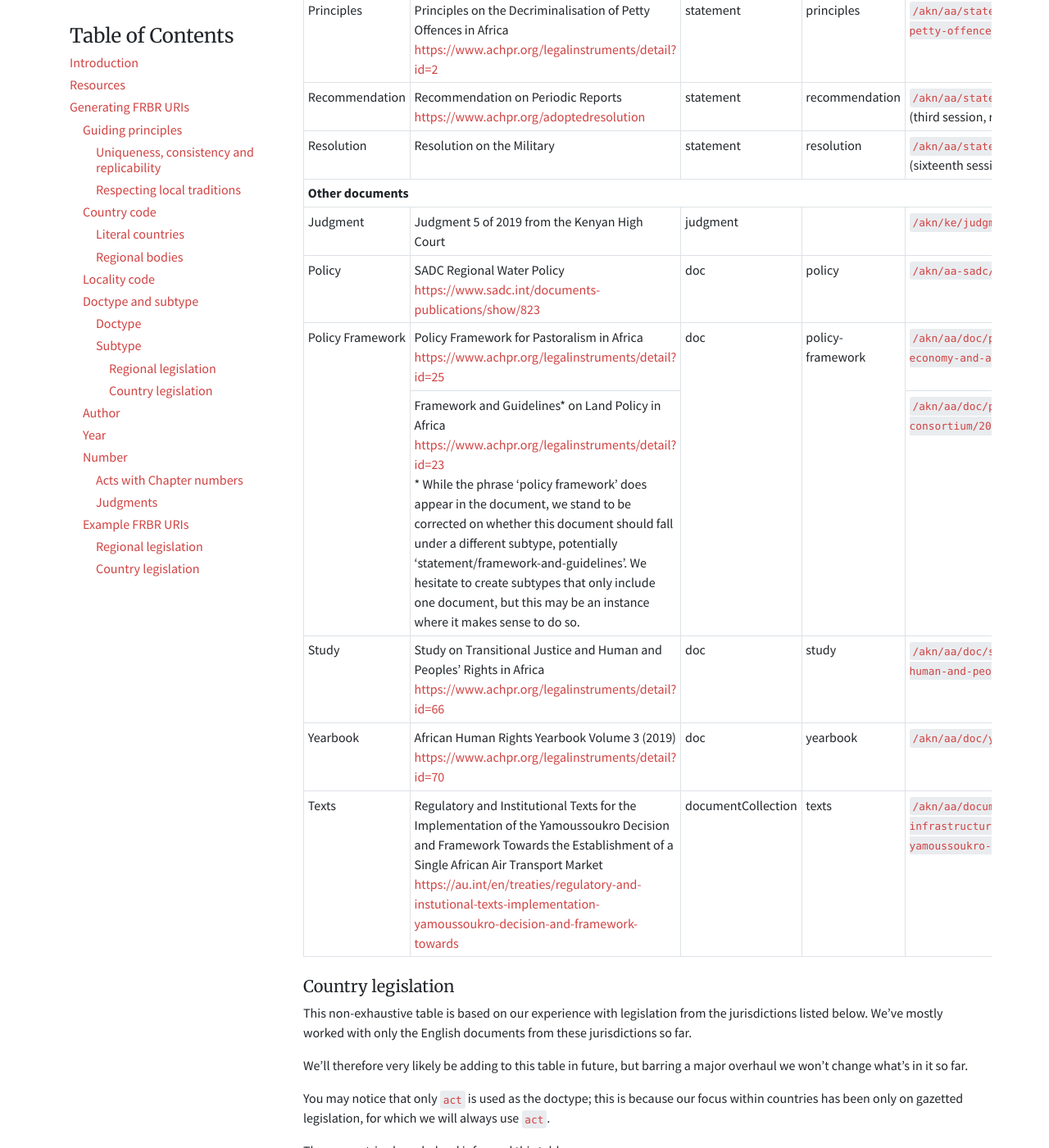
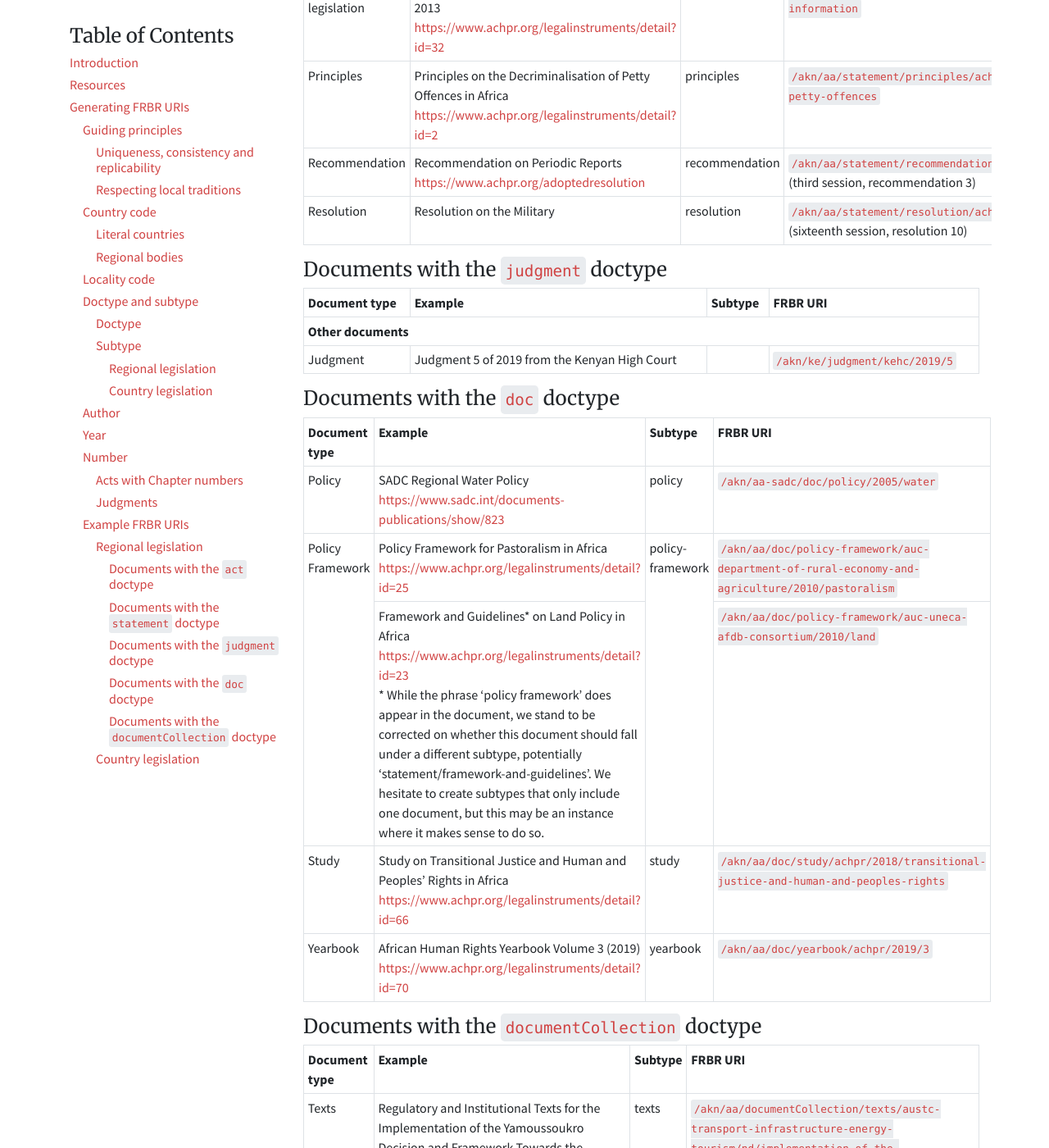
Before and after one commit to laws-africa/laws-africa.github.io, a Jekyll site: the page built from _publications/akn4africa-recommendation.markdown, in a window 1280 px wide and 1400 px high, scrolled down 10208 px. Shown: the whole window at 82% size. Built offline with Jekyll 4.4.1, drawn with Linux system fonts in a browser that asks for light colours; nearby versions of some CDN libraries; some of the changed text lies outside the part shown.

Commit message:
reconfigure tables: headings, take up less horizontal space

```diff
--- a/_publications/akn4africa-recommendation.markdown
+++ b/_publications/akn4africa-recommendation.markdown
@@ -231,29 +231,25 @@ The tables below aim to include all known document types but will certainly fail
 * ECOWAS doctypes list compiled from [https://www.ecowas.int/ecowas-law/](https://www.ecowas.int/ecowas-law/).
 * SADC doctypes list compiled from [https://www.sadc.int/documents-publications/](https://www.sadc.int/documents-publications/).
 
+#### Documents with the <code>act</code> doctype
+
 <table class="table table-sm table-bordered">
   <tr>
     <th>Document type</th>
     <th>Example</th>
-    <th>Doctype</th>
     <th>Subtype</th>
     <th>FRBR URI</th>
-  </tr>
-  <tr>
-    <th colspan="5">Documents with the <code>act</code> doctype</th>
   </tr>
   <tr>
     <td>Act</td>
     <td>East African Community One Stop Border Posts Act, 2016
 <br><a href="https://www.eac.int/documents/category/acts-of-the-community">https://www.eac.int/documents/category/acts-of-the-community</a></td>
-    <td>act</td>
     <td></td>
     <td><code>/akn/aa-eac/act/2016/one-stop-border-posts</code></td>
   </tr>
   <tr>
     <td rowspan="2">Agreement</td>
     <td>Agreement for the Establishment of the African Rehabilitation Institute (ARI) <br><a href="https://au.int/en/treaties/agreement-establishment-african-rehabilitation-institute-ari">https://au.int/en/treaties/agreement-establishment-african-rehabilitation-institute-ari</a></td>
-    <td rowspan="2">act</td>
     <td rowspan="2">agreement</td>
     <td><code>/akn/aa/act/agreement/oau/1985/establishment-of-the-african-rehabilitation-institute</code></td>
   </tr>
@@ -395,14 +379,21 @@ The tables below aim to include all known document types but will certainly fail
 <a href="https://www.ecowas.int/ecowas-law/treaties/">https://www.ecowas.int/ecowas-law/treaties/</a></td>
     <td><code>/akn/aa-ecowas/act/treaty/1993/ecowas-revised-treaty</code></td>
   </tr>
+</table>
+
+#### Documents with the <code>statement</code> doctype
+
+<table class="table table-sm table-bordered">
   <tr>
-    <th colspan="5">Documents with the <code>statement</code> doctype</th>
+    <th>Document type</th>
+    <th>Example</th>
+    <th>Subtype</th>
+    <th>FRBR URI</th>
   </tr>
   <tr>
     <td>Comment</td>
     <td>General Comment No. 4 on the African Charter on Human and Peoples’ Rights: The Right to Redress for Victims of Torture and Other Cruel, Inhuman or Degrading Punishment or Treatment (Article 5) <br>
 <a href="https://www.achpr.org/legalinstruments/detail?id=60">https://www.achpr.org/legalinstruments/detail?id=60</a></td>
-    <td>statement</td>
     <td>comment</td>
     <td><code>/akn/aa/statement/comment/achpr/2017/4</code></td>
   </tr>
@@ -410,7 +401,6 @@ The tables below aim to include all known document types but will certainly fail
     <td>Decision</td>
     <td>Decision A/Dec.01/12/14 amending Decision A/Dec 2/7/85 Establishing a Travel Certificate for ECOWAS Member States <br>
 <a href="https://www.ecowas.int/ecowas-law/find-legislation/46th-ordinary-session-of-the-authority-of-heads-of-state-and-government-abuja-15-december-2014/">https://www.ecowas.int/ecowas-law/find-legislation/46th-ordinary-session-of-the-authority-of-heads-of-state-and-government-abuja-15-december-2014/</a></td>
-    <td>statement</td>
     <td>decision</td>
     <td><code>/akn/aa-ecowas/statement/decision/2014/12-1</code></td>
   </tr>
@@ -418,7 +408,6 @@ The tables below aim to include all known document types but will certainly fail
     <td rowspan="2">Declaration</td>
     <td>Declaration of Principles on Freedom of Expression and Access to Information in Africa, 2019 <br>
 <a href="https://www.achpr.org/legalinstruments/detail?id=69">https://www.achpr.org/legalinstruments/detail?id=69</a></td>
-    <td rowspan="2">statement</td>
     <td rowspan="2">declaration</td>
     <td><code>/akn/aa/statement/declaration/achpr/2019/principles-on-freedom-of-expression-and-access-to-information</code></td>
   </tr>
@@ -432,7 +421,6 @@ The tables below aim to include all known document types but will certainly fail
     <td>State Reporting Guidelines and Principles* on Articles 21 And 24 of the African Charter relating to Extractive Industries, Human Rights and the Environment <br>
 <a href="https://www.achpr.org/legalinstruments/detail?id=1">https://www.achpr.org/legalinstruments/detail?id=1</a> <br>
 * While the title includes ‘Guidelines and Principles’, the principles inform the guidelines, which are the crux of the document. This will generally be our assumption in a case like this. If in doubt, read the document to see which subtype is more prominent when more than one is given in the title.</td>
-    <td rowspan="2">statement</td>
     <td rowspan="2">guidelines</td>
     <td><code>/akn/aa/statement/guidelines/achpr/2018/state-reporting-articles-21-and-24</code></td>
   </tr>
@@ -445,7 +433,6 @@ The tables below aim to include all known document types but will certainly fail
     <td>Questions</td>
     <td>Indicative questions to State Parties in respect of Article 5 of the African Charter <br>
 <a href="https://www.achpr.org/legalinstruments/detail?id=51">https://www.achpr.org/legalinstruments/detail?id=51</a></td>
-    <td>statement</td>
     <td>questions</td>
     <td><code>/akn/aa/statement/questions/cpta/2016/article-5</code></td>
   </tr>
@@ -453,7 +440,6 @@ The tables below aim to include all known document types but will certainly fail
     <td>Model laws / legislation</td>
     <td>Model Law on Access to Information for Africa, 2013 <br>
 <a href="https://www.achpr.org/legalinstruments/detail?id=32">https://www.achpr.org/legalinstruments/detail?id=32</a></td>
-    <td>statement</td>
     <td>model-law</td>
     <td><code>/akn/aa/statement/model-law/achpr/2013/access-to-information</code></td>
   </tr>
@@ -461,7 +447,6 @@ The tables below aim to include all known document types but will certainly fail
     <td>Principles</td>
     <td>Principles on the Decriminalisation of Petty Offences in Africa <br>
 <a href="https://www.achpr.org/legalinstruments/detail?id=2">https://www.achpr.org/legalinstruments/detail?id=2</a></td>
-    <td>statement</td>
     <td>principles</td>
     <td><code>/akn/aa/statement/principles/achpr/2017/decriminalisation-petty-offences</code></td>
   </tr>
@@ -469,7 +454,6 @@ The tables below aim to include all known document types but will certainly fail
     <td>Recommendation</td>
     <td>Recommendation on Periodic Reports <br>
 <a href="https://www.achpr.org/adoptedresolution">https://www.achpr.org/adoptedresolution</a></td>
-    <td>statement</td>
     <td>recommendation</td>
     <td><code>/akn/aa/statement/recommendation/achpr/1998/3-3</code> <br>
 (third session, recommendation 3)</td>
@@ -477,10 +461,20 @@ The tables below aim to include all known document types but will certainly fail
   <tr>
     <td>Resolution</td>
     <td>Resolution on the Military</td>
-    <td>statement</td>
     <td>resolution</td>
     <td><code>/akn/aa/statement/resolution/achpr/1994/16-10</code> <br>
 (sixteenth session, resolution 10)</td>
+  </tr>
+</table>
+
+#### Documents with the <code>judgment</code> doctype
+
+<table class="table table-sm table-bordered">
+  <tr>
+    <th>Document type</th>
+    <th>Example</th>
+    <th>Subtype</th>
+    <th>FRBR URI</th>
   </tr>
   <tr>
     <th colspan="5">Other documents</th>
@@ -488,15 +482,24 @@ The tables below aim to include all known document types but will certainly fail
   <tr>
     <td>Judgment</td>
     <td>Judgment 5 of 2019 from the Kenyan High Court</td>
-    <td>judgment</td>
     <td></td>
     <td><code>/akn/ke/judgment/kehc/2019/5</code></td>
+  </tr>
+</table>
+
+#### Documents with the <code>doc</code> doctype
+
+<table class="table table-sm table-bordered">
+  <tr>
+    <th>Document type</th>
+    <th>Example</th>
+    <th>Subtype</th>
+    <th>FRBR URI</th>
   </tr>
   <tr>
     <td>Policy</td>
     <td>SADC Regional Water Policy <br>
 <a href="https://www.sadc.int/documents-publications/show/823">https://www.sadc.int/documents-publications/show/823</a></td>
-    <td>doc</td>
     <td>policy</td>
     <td><code>/akn/aa-sadc/doc/policy/2005/water</code></td>
   </tr>
@@ -504,7 +507,6 @@ The tables below aim to include all known document types but will certainly fail
     <td rowspan="2">Policy Framework</td>
     <td>Policy Framework for Pastoralism in Africa <br>
 <a href="https://www.achpr.org/legalinstruments/detail?id=25">https://www.achpr.org/legalinstruments/detail?id=25</a></td>
-    <td rowspan="2">doc</td>
     <td rowspan="2">policy-framework</td>
     <td><code>/akn/aa/doc/policy-framework/auc-department-of-rural-economy-and-agriculture/2010/pastoralism</code></td>
   </tr>
@@ -518,7 +520,6 @@ The tables below aim to include all known document types but will certainly fail
     <td>Study</td>
     <td>Study on Transitional Justice and Human and Peoples’ Rights in Africa <br>
 <a href="https://www.achpr.org/legalinstruments/detail?id=66">https://www.achpr.org/legalinstruments/detail?id=66</a></td>
-    <td>doc</td>
     <td>study</td>
     <td><code>/akn/aa/doc/study/achpr/2018/transitional-justice-and-human-and-peoples-rights</code></td>
   </tr>
@@ -526,15 +527,24 @@ The tables below aim to include all known document types but will certainly fail
     <td>Yearbook</td>
     <td>African Human Rights Yearbook Volume 3 (2019) <br>
 <a href="https://www.achpr.org/legalinstruments/detail?id=70">https://www.achpr.org/legalinstruments/detail?id=70</a></td>
-    <td>doc</td>
     <td>yearbook</td>
     <td><code>/akn/aa/doc/yearbook/achpr/2019/3</code></td>
+  </tr>
+</table>
+
+#### Documents with the <code>documentCollection</code> doctype
+
+<table class="table table-sm table-bordered">
+  <tr>
+    <th>Document type</th>
+    <th>Example</th>
+    <th>Subtype</th>
+    <th>FRBR URI</th>
   </tr>
   <tr>
     <td>Texts</td>
     <td>Regulatory and Institutional Texts for the Implementation of the Yamoussoukro Decision and Framework Towards the Establishment of a Single African Air Transport Market <br>
 <a href="https://au.int/en/treaties/regulatory-and-instutional-texts-implementation-yamoussoukro-decision-and-framework-towards">https://au.int/en/treaties/regulatory-and-instutional-texts-implementation-yamoussoukro-decision-and-framework-towards</a></td>
-    <td>documentCollection</td>
     <td>texts</td>
     <td><code>/akn/aa/documentCollection/texts/austc-transport-infrastructure-energy-tourism/nd/implementation-of-the-yamoussoukro-decision</code></td>
   </tr>
```
Also changed, not shown: other parts of _publications/akn4africa-recommendation.markdown (+0 -35 lines).
